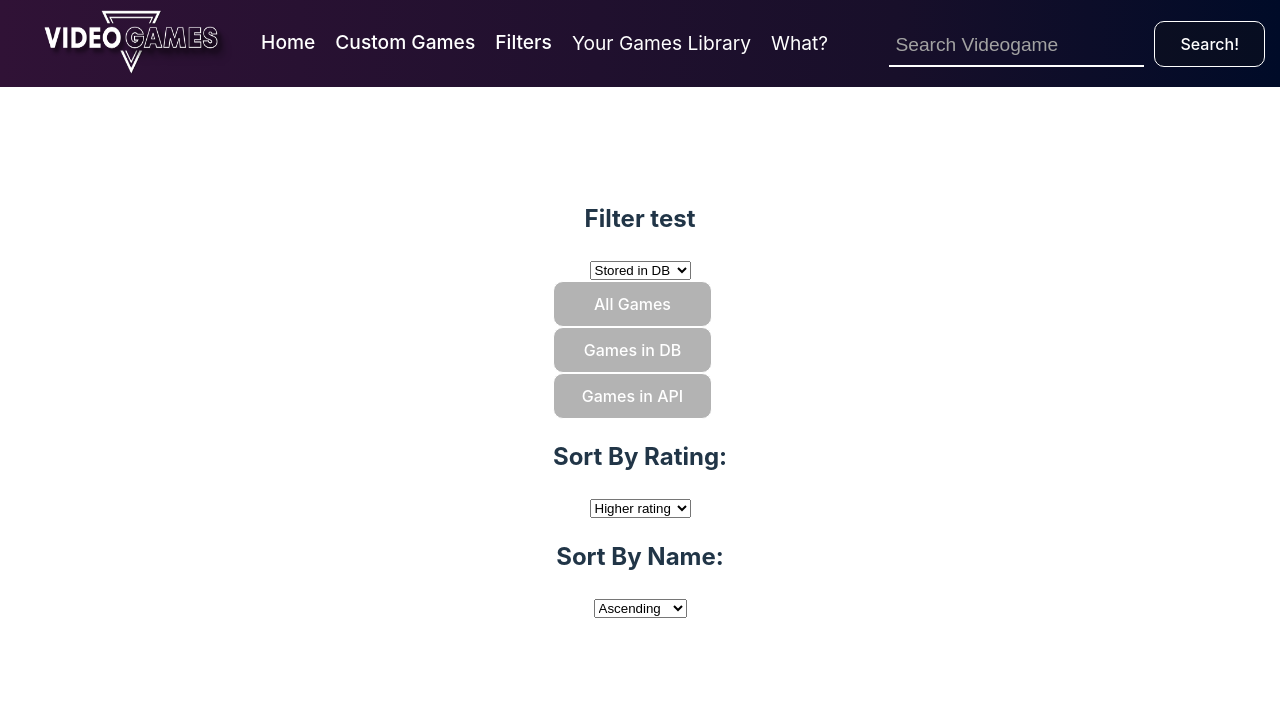
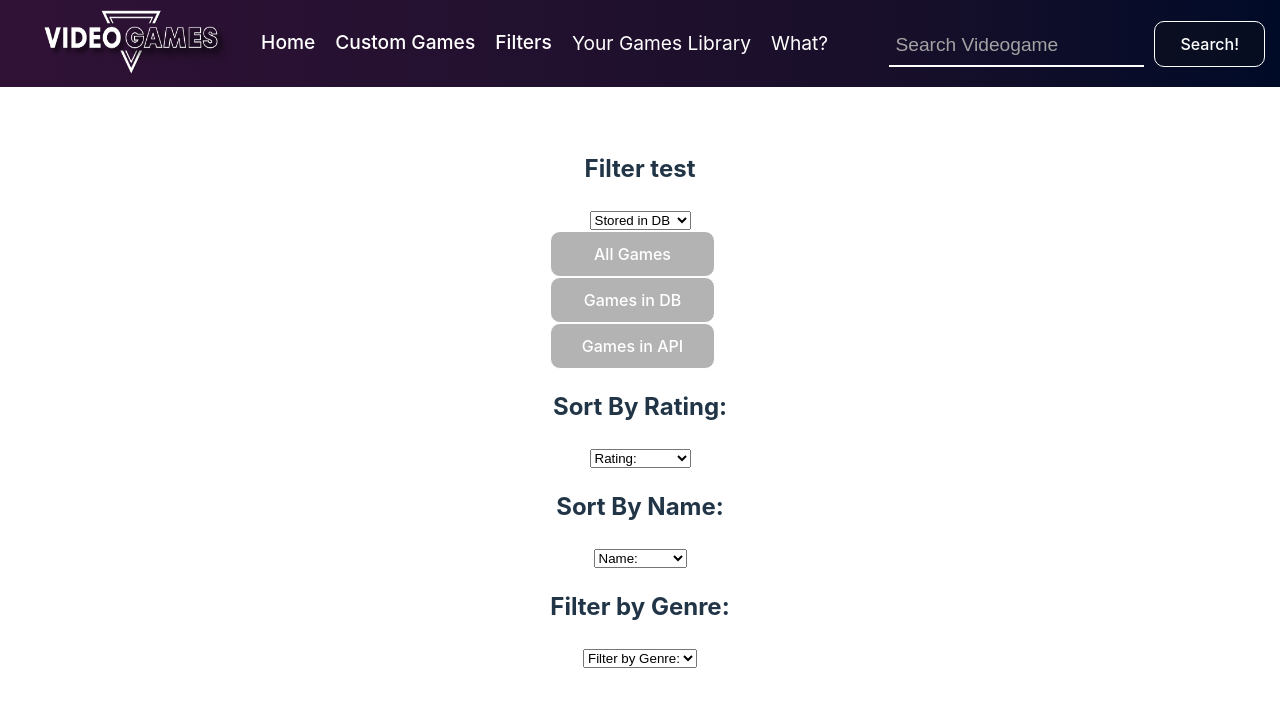
Before and after one commit to CLoboguerrero/pi-videogames, a React (Vite) app in the folder client/: page /test in a window 1280 px wide. Shown: the top 706 px of the page. Built offline with nearby package versions, Linux system fonts and the light colour scheme.

Commit message:
Cambios en Componentes y Redux  Para Correcto Funcionamiento de Filtros

```diff
--- a/client/src/components/Cards/Cards.jsx
+++ b/client/src/components/Cards/Cards.jsx
@@ -2,7 +2,7 @@ import './Cards.modules.css'
 import React from 'react';
 import { useEffect, useState } from 'react';
 import { useDispatch, useSelector } from 'react-redux';
-import { getAllGames, clearState } from '../../redux/actions';
+import { getAllGames, getGenres, getPlatforms, clearState } from '../../redux/actions';
 import Card from '../Card/Card';
 import Pagination from '../Pagination/Pagination';
 import Loading from '../Loading/Loading';
@@ -13,6 +13,8 @@ function Cards() {
     const dispatch = useDispatch();
     const displayGames = useSelector((state) => state.filterGames);
     const displaySearchGames = useSelector((state) => state.foundGames);
+    const genresList = useSelector((state) => state.getGenres);
+    const platformsList = useSelector((state) => state.getPlatforms);
 
     const [currentPage, setCurrentPage] = useState(1);
     const totalPages = Math.ceil(displayGames.length / 15)
@@ -28,7 +30,11 @@ function Cards() {
 
     useEffect(() => {
         if(displayGames.length === 0) {
-           dispatch(getAllGames());
+            dispatch(getAllGames());
+        }
+        if(genresList.length === 0 && platformsList.length === 0){
+            dispatch(getGenres());
+            dispatch(getPlatforms());
         }
     },[dispatch]);
 
--- a/client/src/components/Filter/Filter.jsx
+++ b/client/src/components/Filter/Filter.jsx
@@ -1,15 +1,16 @@
 import './Filter.modules.css'
 import { useState } from 'react';
 import { useDispatch, useSelector } from 'react-redux';
-import { filterOrigin, sortGamesByRating, sortGamesByName } from '../../redux/actions';
+import { filterOrigin, filterByGenre, sortGamesByRating, sortGamesByName } from '../../redux/actions';
 import Card from "../Card/Card";
 
 const Filters = () => {
 
     const dispatch = useDispatch();
-    const filterGames = useSelector(state => state.filterGames)
+    const filterGames = useSelector(state => state.filterGames);
+    const genresMenu = useSelector(state => state.getGenres);
 
-    const [name, setName] = useState('');
+    const [selectedGenre, setSelectedGenre] = useState('');
     const [aux, setAux] = useState(false);
 
     const handleSelectRating = (event) => {
@@ -23,8 +24,21 @@ const Filters = () => {
     }
 
     const handleFilter = (event) => {
-        dispatch(filterOrigin(event.target.dataset.filter))
+        dispatch(filterOrigin(event.target.dataset.filter));
     }
+
+    const handleSelectChange = (event) => {
+        const selectedGenre = event.target.value
+        setSelectedGenre(selectedGenre);
+        dispatch(filterByGenre(selectedGenre));
+        setAux(true);
+    }
+
+    const sortedGenres = genresMenu.slice().sort((a, b) => {
+        if (a < b) return -1;
+        if (a > b) return 1;
+        return 0;
+    });
 
     return (
         <div>
@@ -41,23 +55,37 @@ const Filters = () => {
                 <h3 className='select-buttons' data-filter='gamesInApi' onClick={handleFilter}>Games in API</h3>
             </div>
 
-            <div className="filter-sort">
-                    <h2 className="filter-title">Sort By Rating:</h2>
-                    <select name="order" onChange={handleSelectRating}>
-                        <option value="" disabled>Order:</option>
+            <div className="rating-sort">
+                    <h2 className="rating-title">Sort By Rating:</h2>
+                    <select name="rating" onChange={handleSelectRating}>
+                        <option value="">Rating:</option>
                         <option value="D">Higher rating</option>
                         <option value="A">Lower Rating</option>
                     </select>
             </div>
 
-            <div className="filter-sort">
-                    <h2 className="filter-title">Sort By Name:</h2>
-                    <select name="order" onChange={handleSelectName}>
-                        <option value="" disabled>Order:</option>
+            <div className="name-sort">
+                    <h2 className="name-title">Sort By Name:</h2>
+                    <select name="name" onChange={handleSelectName}>
+                        <option value="">Name:</option>
                         <option value="A">Ascending</option>
                         <option value="D">Descending</option>
                     </select>
             </div>
+
+            <div className='genres-list'>
+                <h2>Filter by Genre:</h2>
+                <select name='genres' value={selectedGenre} onChange={handleSelectChange}>
+                    <option value="">Filter by Genre:</option>
+                    {sortedGenres.map((genre) => (
+                        <option key={genre} value={genre}>
+                            {genre}
+                        </option>
+                    ))}
+                </select>
+            </div>
+
+
 
             <div className='filters-container'>
             {
--- a/client/src/components/Form/Form.jsx
+++ b/client/src/components/Form/Form.jsx
@@ -11,10 +11,10 @@ const createVideogame = () => {
     const dispatch = useDispatch();
     const fileInput = useRef(null);
 
-    useEffect(() => {
-        dispatch(getPlatforms());
-        dispatch(getGenres());
-    },[dispatch])
+    // useEffect(() => {
+    //     dispatch(getPlatforms());
+    //     dispatch(getGenres());
+    // },[dispatch])
 
     const [formKey, setFormKey] = useState(0);
 
--- a/client/src/redux/action-types.js
+++ b/client/src/redux/action-types.js
@@ -8,5 +8,6 @@ export const CLEAR_STATE = 'CLEAR_STATE';
 export const CLEAR_DETAILS = 'CLEAR_DETAILS';
 export const CLEAR_ALL_GAMES = 'CLEAR_ALL_GAMES';
 export const FILTER_GAMES = 'FILTER_GAMES';
+export const FILTER_BY_GENRE = 'FILTER_BY_GENRE';
 export const SORT_BY_RATING = 'SORT_BY_RATING';
 export const SORT_BY_NAME = 'SORT_BY_NAME';
--- a/client/src/redux/actions.js
+++ b/client/src/redux/actions.js
@@ -1,4 +1,4 @@
-import { GET_ALL_GAMES, GET_GAME_BY_NAME, GET_GAME_DETAILS, GET_GENRES, GET_PLATFORMS, CLEAR_STATE, CLEAR_DETAILS, CLEAR_ALL_GAMES, POST_GAME, FILTER_GAMES, SORT_BY_RATING, SORT_BY_NAME } from "./action-types";
+import { GET_ALL_GAMES, GET_GAME_BY_NAME, GET_GAME_DETAILS, GET_GENRES, GET_PLATFORMS, CLEAR_STATE, CLEAR_DETAILS, CLEAR_ALL_GAMES, POST_GAME, FILTER_GAMES, SORT_BY_RATING, SORT_BY_NAME, FILTER_BY_GENRE } from "./action-types";
 import axios from 'axios';
 
 const endpoint = 'http://localhost:3001'
@@ -110,16 +110,23 @@ export const filterOrigin = (origin) => {
     };
 };
 
+export const filterByGenre = (genre) => {
+    return {
+        type: FILTER_BY_GENRE,
+        payload: genre,
+    }
+};
+
 export const sortGamesByRating = (sort) => {
     return {
         type: SORT_BY_RATING,
         payload: sort
     }
-}
+};
 
 export const sortGamesByName = (sort) => {
     return {
         type: SORT_BY_NAME,
         payload: sort
     }
-}
+};
--- a/client/src/redux/reducer.js
+++ b/client/src/redux/reducer.js
@@ -1,4 +1,4 @@
-import { GET_ALL_GAMES, GET_GAME_BY_NAME, GET_GAME_DETAILS, GET_GENRES, GET_PLATFORMS, CLEAR_STATE, CLEAR_DETAILS, CLEAR_ALL_GAMES, FILTER_GAMES, SORT_BY_RATING, SORT_BY_NAME } from "./action-types";
+import { GET_ALL_GAMES, GET_GAME_BY_NAME, GET_GAME_DETAILS, GET_GENRES, GET_PLATFORMS, CLEAR_STATE, CLEAR_DETAILS, CLEAR_ALL_GAMES, FILTER_GAMES, SORT_BY_RATING, SORT_BY_NAME, FILTER_BY_GENRE } from "./action-types";
 
 const initialState = {
     allGames: [],
@@ -30,44 +30,44 @@ const reducer = (state = initialState, action) => {
                 // filterGames: action.payload.length > 0
                 // ? action.payload
                 // : state.allGames,
-            }
+            };
 
         case GET_GAME_DETAILS:
             return{
                 ...state,
                 gameDetails: action.payload,
-            }
+            };
 
         case GET_GENRES:
             return{
                 ...state,
                 getGenres: action.payload,
-            }
+            };
 
         case GET_PLATFORMS:
             return{
                 ...state,
                 getPlatforms: action.payload,
-            }
+            };
 
         case CLEAR_STATE:
             return{
                 ...state,
                 foundGames: [],
                 filterGames: state.allGames,
-            }
+            };
 
         case CLEAR_DETAILS:
             return {
                 ...state,
                 gameDetails: [],
-            }
+            };
 
         case CLEAR_ALL_GAMES:
             return {
                 ...state,
                 allGames: [],
-            }
+            };
 
         case FILTER_GAMES:
             if (action.payload === 'gamesInDb') {
@@ -90,6 +90,25 @@ const reducer = (state = initialState, action) => {
             }
             return state;
 
+        case FILTER_BY_GENRE:
+            const genreToFilter = action.payload;
+            const allGamesGenreCopy = [...state.allGames];
+
+            // If the selected genre is empty, show all games
+            if (!genreToFilter) {
+                return {
+                    ...state,
+                    filterGames: allGamesGenreCopy,
+                };
+            }
+
+            // Filter games by the selected genre
+            const gamesFilteredByGenre = allGamesGenreCopy.filter(game => game.genres.includes(genreToFilter));
+
+            return {
+                ...state,
+                filterGames: gamesFilteredByGenre,
+            };
 
         case SORT_BY_RATING:
             const allGamesCopy = [...state.allGames];
@@ -100,7 +119,7 @@ const reducer = (state = initialState, action) => {
                     action.payload === 'A'
                     ? allGamesCopy.sort((a, b) => a.rating - b.rating)
                     : allGamesCopy.sort((a, b) => b.rating - a.rating)
-            }
+            };
 
         case SORT_BY_NAME:
             const gamesByNameCopy = [...state.filterGames];
@@ -120,6 +139,7 @@ const reducer = (state = initialState, action) => {
                 }),
             };
 
+
         default:
             return {...state}
     };
```
